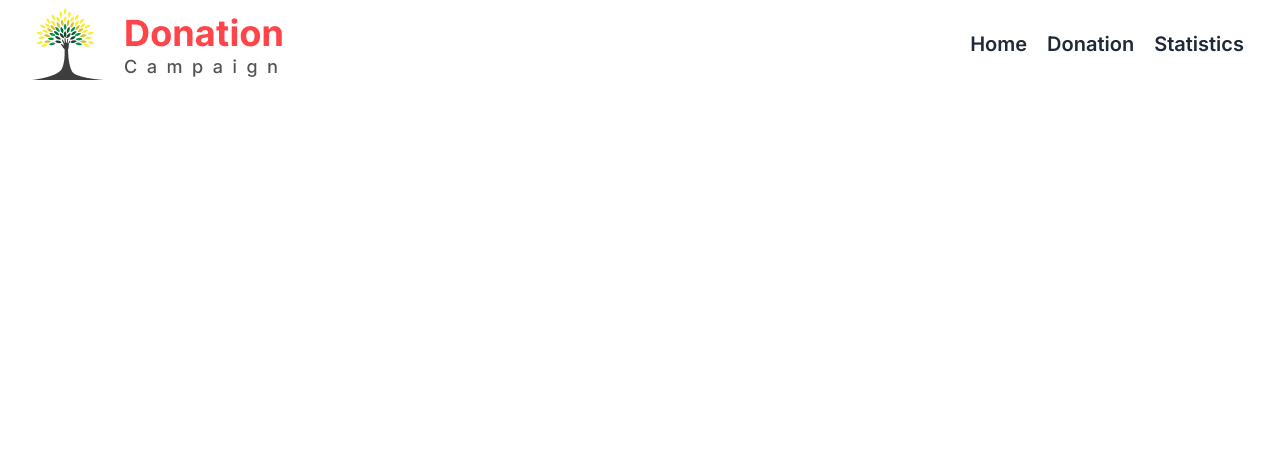
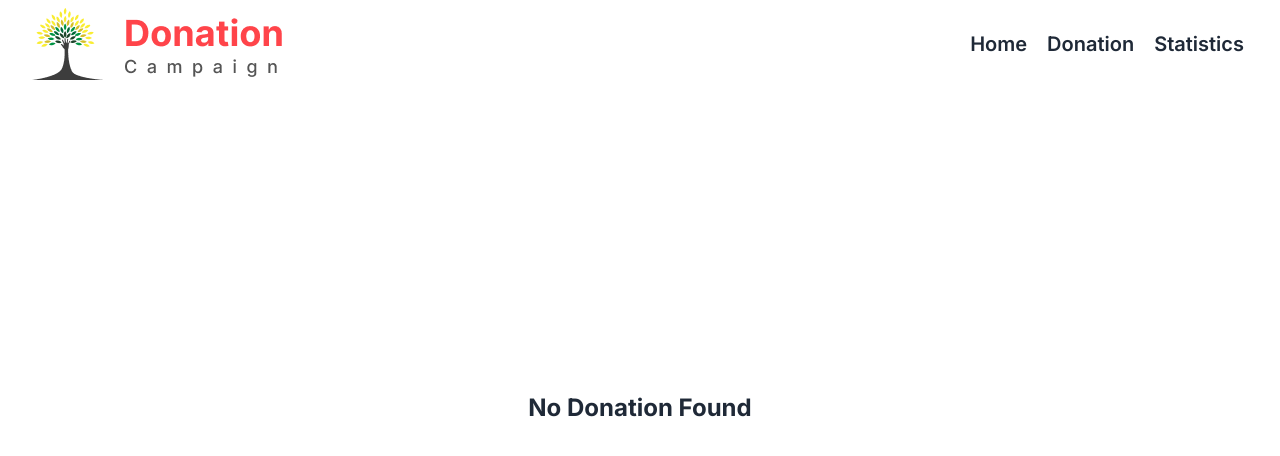
Before and after one commit to mr-tnmy-srkr/donation-campaign-assignment-8, a React (Vite) app: page /donation in a window 1280 px wide. Shown: the top 456 px of the page. Built offline with nearby package versions, Linux system fonts and the light colour scheme.

Commit message:
'No donation found' page created

```diff
--- a/src/components/Header/NavBar/NavBar.jsx
+++ b/src/components/Header/NavBar/NavBar.jsx
@@ -1,6 +1,7 @@
 import { useState } from "react";
 import { Link, NavLink } from "react-router-dom";
 import { RxCross1 } from "react-icons/rx";
+import img from "../../../assets/Logo.png"
 
 const NavBar = () => {
   const [isShow,setIsShow] = useState(true)
@@ -23,7 +24,7 @@ const NavBar = () => {
   return (
     <div className="navbar bg-transparent px-0">
       <Link to="/" className="text-4xl font-semibold  w-full">
-        <img src="resources/Logo.png" alt="" />
+        <img src={img} alt="" />
       </Link>
       <div className="navbar-start  w-full flex justify-end">
 
--- a/src/pages/Donation/Donation.jsx
+++ b/src/pages/Donation/Donation.jsx
@@ -5,23 +5,29 @@ import DonationCard from "./DonationCard.jsx";
 
 const Donation = () => {
   const [totalDonated, setTotalDonated] = useState([]);
-  const [isShow,setIsShow] = useState(true)
+  const [isShow,setIsShow] = useState(true);
+  const [noDataFound,setNoDataFound] = useState(true)
   const { products } = useLoaderData();
-  console.log(products);
+  // console.log(products);
+  const storedDonatedDataLength = totalDonated.length;
 
   useEffect(() => {
     const storedDonatedData = getStoredDonatedData();
     const donatedData = products.filter((element) =>
-      storedDonatedData.includes(parseInt(element.id))
+    storedDonatedData.includes(parseInt(element.id))
     );
     setTotalDonated(donatedData);
-  }, [products]);
+    if(storedDonatedDataLength){
+      setNoDataFound(false)
+    }
+  }, [products, storedDonatedDataLength, totalDonated.length]);
 
-const storedDonatedDataLength = totalDonated.length;
-// console.log(storedDonatedDataLength);
-
+// console.log(noDataFound);
   return (
    <div>
+{
+noDataFound ||
+  <div>
      {
       isShow ?
      ( <div className="grid lg:grid-cols-2 gap-5 container w-[95%] mx-auto my-6">
@@ -34,9 +40,7 @@ const storedDonatedDataLength = totalDonated.length;
         <DonationCard key={element.id} element={element}></DonationCard>
       ))}
     </div>
-
     )
-
      }
     {
       storedDonatedDataLength>4 &&
@@ -44,6 +48,11 @@ const storedDonatedDataLength = totalDonated.length;
       <button onClick={()=>setIsShow(!isShow)} className={`btn bg-[#009444] text-white capitalize px-8 btn-success ${isShow===false? 'hidden' : ''} `}>See All</button>
     </div>}
    </div>
+}
+{
+  noDataFound && <div className="h-[80vh] flex justify-center items-center text-2xl font-bold">No Donation Found</div>
+}
+   </div>
   );
 };
 
```
Also changed, not shown: src/assets/Logo.png (renamed from public/resources/Logo.png).
